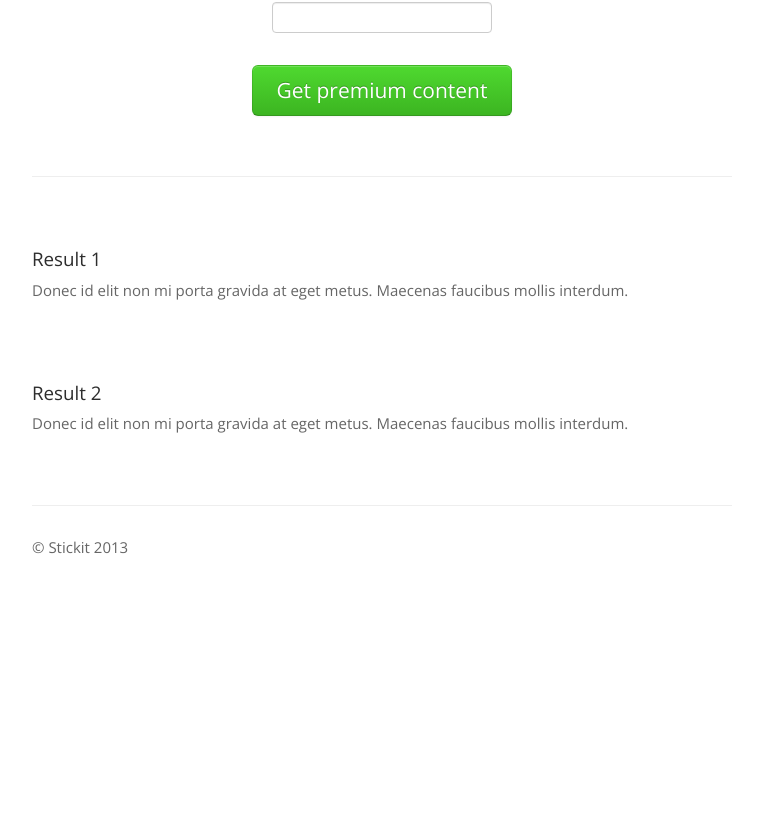
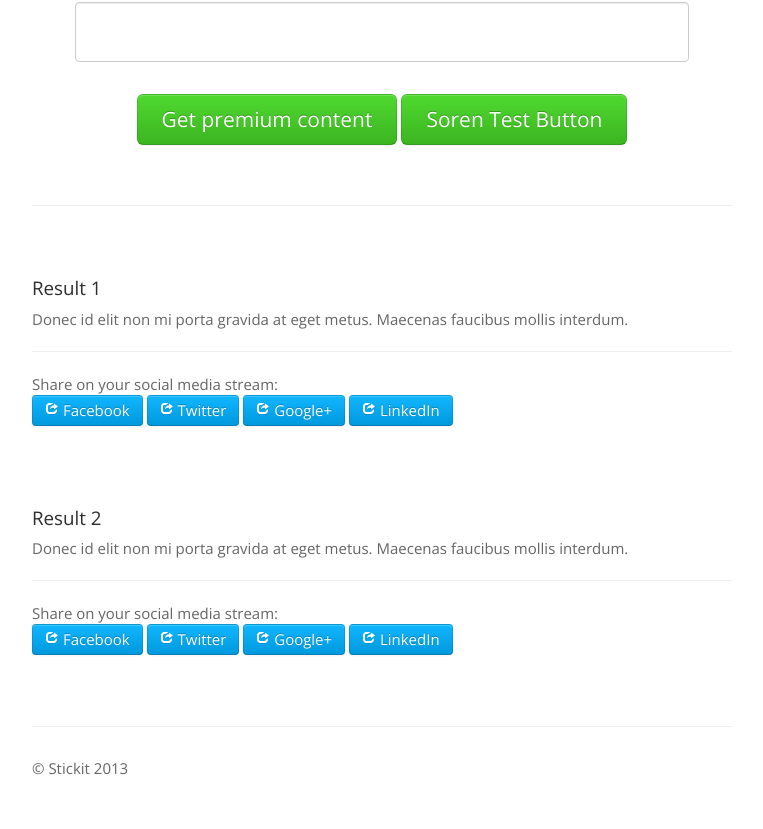
Before and after one commit to daugaard/stickit, a plain HTML site: page index.html in a window 1280 px wide. Shown: the part 215-1044 px from the top of the page, without its empty margins (258-1021 px from the left). Before the commit the page ends 823 px from the top, so only its background shows below. Drawn offline with nearby package versions, Linux system fonts and the light colour scheme; files that its build step writes are made by us from their sources.

Commit message:
Updates...

```diff
--- a/css/custom.css
+++ b/css/custom.css
@@ -1,3 +1,5 @@
-.search {
-  font-size: 32px;
+input[type="text"].search {
+  font-size: 42px;
+  height: 50px;
+  width: 600px;
 }
--- a/index.html
+++ b/index.html
@@ -1,4 +1,3 @@
-
 <!DOCTYPE html>
 <html lang="en">
   <head>
@@ -9,6 +8,7 @@
     <meta name="author" content="">
 
     <!-- Le styles -->
+    <link href="/css/custom.css" rel="stylesheet">
     <link href="/css/spacelab.css" rel="stylesheet">
     <style type="text/css">
       body {
@@ -47,7 +47,6 @@
         margin-top: 28px;
       }
     </style>
-    <link href="../assets/css/bootstrap-responsive.css" rel="stylesheet">
 
     <!-- HTML5 shim, for IE6-8 support of HTML5 elements -->
     <!--[if lt IE 9]>
@@ -83,24 +82,43 @@
           <input type="text" length="30" class="search"/>
         </p>
         <a class="btn btn-large btn-success" href="#">Get premium content</a>
+        <a class="btn btn-large btn-success" href="#">Soren Test Button</a>
       </div>
 
       <hr>
-
-      <div class="row-fluid marketing">
-        <div class="span12">
-          <h4>Result 1</h4>
-          <p>Donec id elit non mi porta gravida at eget metus. Maecenas faucibus mollis interdum.</p>
+      <div class="results_container">
 
 
-        </div>
       </div>
 
       <div class="row-fluid marketing">
         <div class="span12">
-          <h4>Result 2</h4>
-          <p>Donec id elit non mi porta gravida at eget metus. Maecenas faucibus mollis interdum.</p>
+          <h4 class="search_title">Result 1</h4>
+          <p class="search_description">Donec id elit non mi porta gravida at eget metus. Maecenas faucibus mollis interdum.</p>
+          <hr>
+          <p class="small">
+            Share on your social media stream:<br/>
+              <a class="btn btn-primary share-link"><i class="icon-share icon-white"></i> Facebook</a>
+              <a class="btn btn-primary share-link"><i class="icon-share icon-white"></i> Twitter</a>
+              <a class="btn btn-primary share-link"><i class="icon-share icon-white"></i> Google+</a>
+              <a class="btn btn-primary share-link"><i class="icon-share icon-white"></i> LinkedIn</a>
+          </p>
+        </div>
+      </div>
 
+
+      <div class="row-fluid marketing">
+        <div class="span12">
+          <h4 class="search_title">Result 2</h4>
+          <p class="search_description">Donec id elit non mi porta gravida at eget metus. Maecenas faucibus mollis interdum.</p>
+          <hr>
+          <p class="small">
+            Share on your social media stream:<br/>
+              <a class="btn btn-primary share-link"><i class="icon-share icon-white"></i> Facebook</a>
+              <a class="btn btn-primary share-link"><i class="icon-share icon-white"></i> Twitter</a>
+              <a class="btn btn-primary share-link"><i class="icon-share icon-white"></i> Google+</a>
+              <a class="btn btn-primary share-link"><i class="icon-share icon-white"></i> LinkedIn</a>
+          </p>
         </div>
       </div>
 
```
Also changed, not shown: js/ui_controller.js (added, +8 -0 lines).
